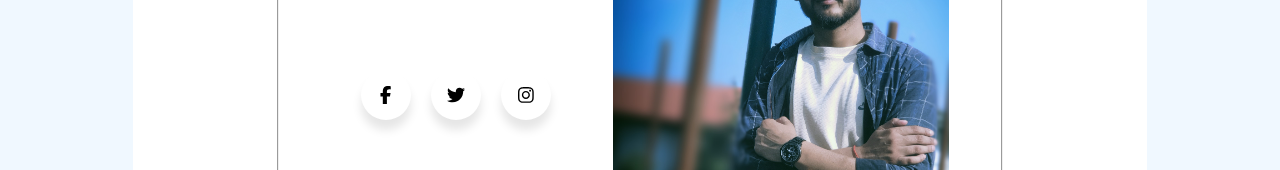
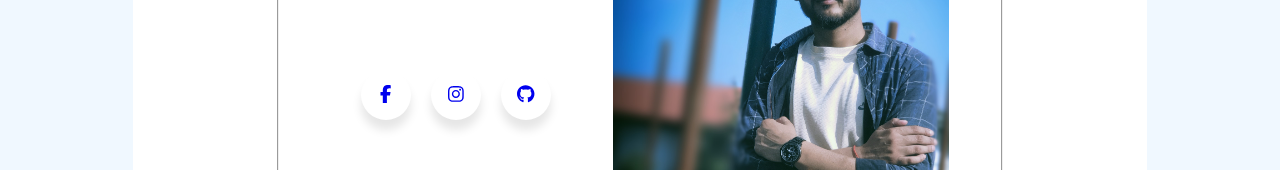
Before and after one commit to rohitghatal1/CVMaker-ReactJS, a React (Create React App) app: page /about in a window 1280 px wide. Shown: the part 337-507 px from the top of the page. Built offline with nearby package versions, Linux system fonts and the light colour scheme.

Commit message:
added github section

```diff
--- a/src/components/about.css
+++ b/src/components/about.css
@@ -1,15 +1,15 @@
-.aboutUsConponent{
+.aboutUsConponent {
     margin-top: 6rem;
     padding: 1rem;
     background-color: aliceblue;
 }
 
-.aboutUsConponent h2{
+.aboutUsConponent h2 {
     text-align: center;
     padding: 0.5rem;
 }
 
-.aboutUsConponent .aboutUsContainer{
+.aboutUsConponent .aboutUsContainer {
     background-color: white;
     width: 80%;
     margin: auto;
@@ -17,7 +17,7 @@
     border-radius: 0.4rem;
 }
 
-.aboutUsConponent .aboutUsContainer .owner{
+.aboutUsConponent .aboutUsContainer .owner {
     display: flex;
     justify-content: space-between;
     align-items: center;
@@ -25,35 +25,36 @@
     margin: auto;
 }
 
-.aboutUsConponent .aboutUsContainer .owner .ownerInfo{
+.aboutUsConponent .aboutUsContainer .owner .ownerInfo {
     text-align: center;
 }
 
-.aboutUsConponent .aboutUsContainer .owner .ownerInfo h3{
+.aboutUsConponent .aboutUsContainer .owner .ownerInfo h3 {
     text-align: center;
 }
-.aboutUsConponent .aboutUsContainer .owner .developerPhoto{
+
+.aboutUsConponent .aboutUsContainer .owner .developerPhoto {
     width: 21rem;
     height: 20rem;
     transition: all ease 0.8s;
 }
 
-.aboutUsConponent .aboutUsContainer .owner .developerPhoto img{
+.aboutUsConponent .aboutUsContainer .owner .developerPhoto img {
     width: 100%;
     height: 100%;
     border-radius: 0.4rem;
 }
 
-.aboutUsConponent .aboutUsContainer .owner:hover .developerPhoto{
+.aboutUsConponent .aboutUsContainer .owner:hover .developerPhoto {
     transform: scale(1.15);
 }
 
-.aboutUsConponent .aboutUsContainer .aboutApp{
+.aboutUsConponent .aboutUsContainer .aboutApp {
     width: 70%;
     margin: auto;
 }
 
-.aboutUsConponent .aboutUsContainer .aboutApp p{
+.aboutUsConponent .aboutUsContainer .aboutApp p {
     text-align: justify;
     font-size: 15px;
 }
@@ -66,6 +67,10 @@
     width: 100%;
     padding-top: 40px;
     justify-content: center;
+}
+
+.social .wrapper a {
+    text-decoration: none;
 }
 
 .social .wrapper .icon {
@@ -130,16 +135,17 @@
     color: #fff;
 }
 
-.social .twitter:hover,
-.social .twitter:hover .tooltip,
-.social .twitter:hover .tooltip::before {
-    background: #1da1f2;
-    color: #fff;
-}
-
 .social .instagram:hover,
 .social .instagram:hover .tooltip,
 .social .instagram:hover .tooltip::before {
     background: #e4405f;
     color: #fff;
 }
+
+/* GitHub Styles */
+.social .github:hover,
+.social .github:hover .tooltip,
+.social .github:hover .tooltip::before {
+    background: #211F1F; /* GitHub color */
+    color: #fff;
+}
--- a/src/components/aboutUs.js
+++ b/src/components/aboutUs.js
@@ -2,7 +2,7 @@ import React from 'react';
 import './about.css';
 import developerPhoto from '../assets/personPhotos/profilePic.jpg';
 import { FontAwesomeIcon } from '@fortawesome/react-fontawesome';
-import { faFacebookF, faTwitter, faInstagram } from '@fortawesome/free-brands-svg-icons';
+import { faFacebookF, faInstagram, faGithub } from '@fortawesome/free-brands-svg-icons';
 
 export default function AboutUs() {
   return (
@@ -20,15 +20,22 @@ export default function AboutUs() {
                 <ul className="wrapper">
                   <li className="icon facebook">
                     <span className="tooltip">Facebook</span>
-                    <FontAwesomeIcon icon={faFacebookF} />
+                    <a href="https://twitter.com/yourprofile" target="_blank" rel="noopener noreferrer">
+                      <FontAwesomeIcon icon={faFacebookF} />
+                    </a>
                   </li>
-                  <li className="icon twitter">
-                    <span className="tooltip">Twitter</span>
-                    <FontAwesomeIcon icon={faTwitter} />
-                  </li>
+
                   <li className="icon instagram">
                     <span className="tooltip">Instagram</span>
-                    <FontAwesomeIcon icon={faInstagram} />
+                    <a href="https://twitter.com/yourprofile" target="_blank" rel="noopener noreferrer">
+                      <FontAwesomeIcon icon={faInstagram} />
+                    </a>
+                  </li>
+                  <li className="icon github">
+                    <span className="tooltip">GitHub</span>
+                    <a href="https://github.com/yourprofile" target="_blank" rel="noopener noreferrer">
+                      <FontAwesomeIcon icon={faGithub} />
+                    </a>
                   </li>
                 </ul>
               </div>
```
